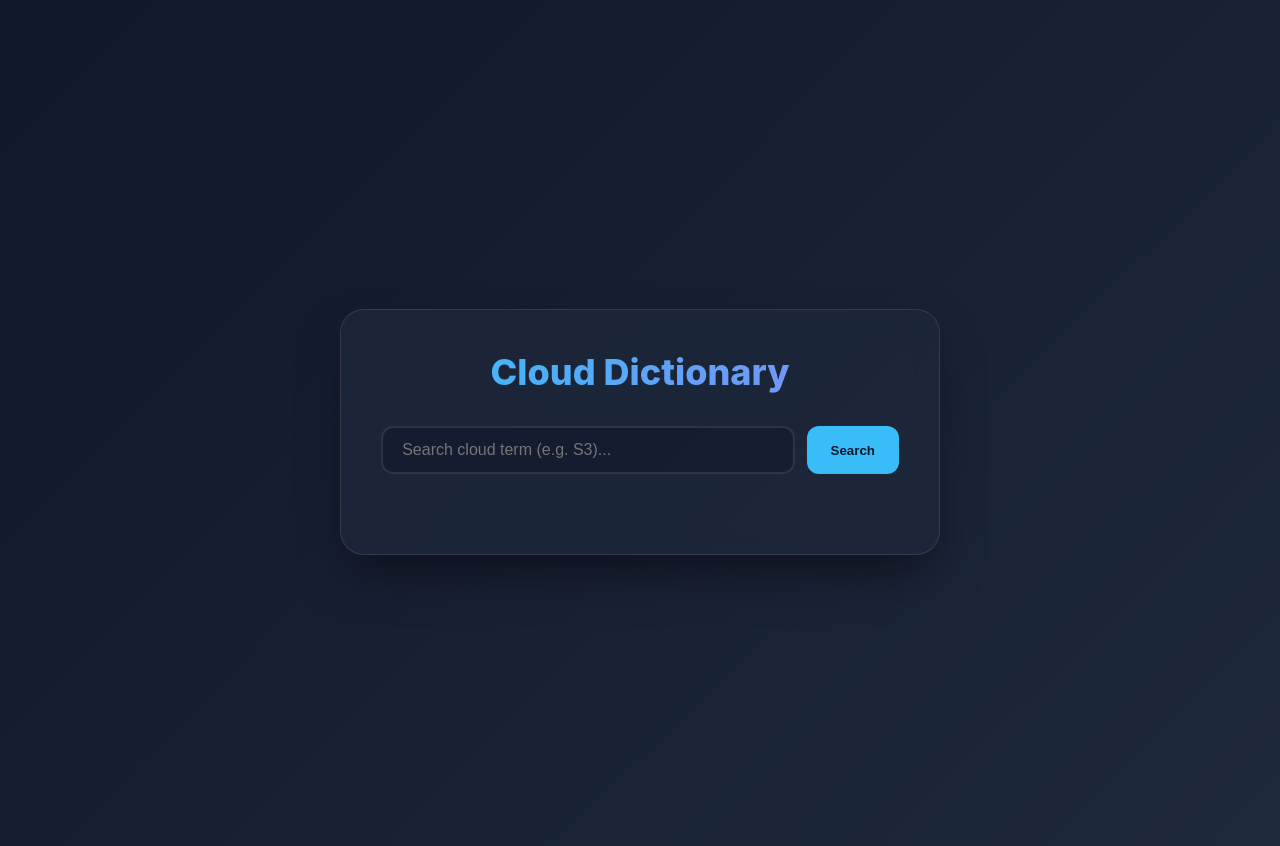
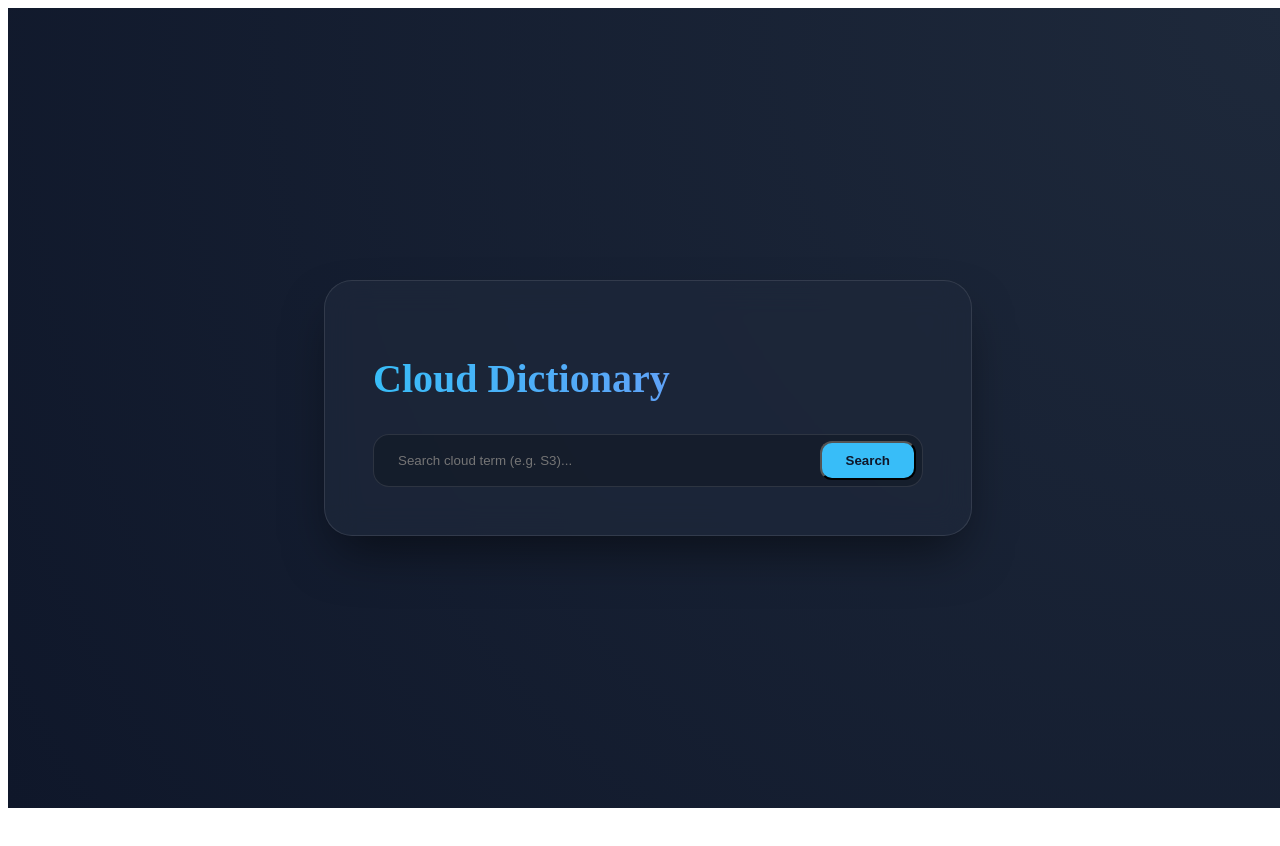
Before and after one commit to ShenLoong99/aws-terraform-cloud-dictionary, a React (Create React App) app in the folder frontend/: page / in a window 1280 px wide. Shown: the top 846 px of the page. After the commit the page ends 816 px from the top, so only its background shows below. Built offline with nearby package versions, Linux system fonts and the light colour scheme; no server answers.

Commit message:
beautify css

```diff
--- a/frontend/src/index.css
+++ b/frontend/src/index.css
@@ -1,118 +1,61 @@
-/* Modern Reset & Base Styles */
-* {
-  margin: 0;
-  padding: 0;
-  box-sizing: border-box;
+.App {
+  display: flex;
+  justify-content: center;
+  align-items: center;
+  min-height: 100vh;
+  background: radial-gradient(circle at top right, #1e293b, #0f172a);
 }
 
-body {
-  font-family: 'Inter', -apple-system, BlinkMacSystemFont, 'Segoe UI', Roboto, sans-serif;
-  background: linear-gradient(135deg, #0f172a 0%, #1e293b 100%); /* Deep dark blue gradient */
-  color: #f8fafc;
-  min-height: 100vh;
-  display: flex;
-  justify-content: center;
-  padding: 2rem 1rem;
-}
-
-/* Glassmorphism Container */
 .container {
-  width: 100%;
-  max-width: 600px;
   background: rgba(30, 41, 59, 0.7);
-  backdrop-filter: blur(12px);
+  backdrop-filter: blur(16px);
   border: 1px solid rgba(255, 255, 255, 0.1);
-  border-radius: 24px;
-  padding: 2.5rem;
+  border-radius: 28px;
+  padding: 3rem;
+  width: 90%;
+  max-width: 550px;
   box-shadow: 0 25px 50px -12px rgba(0, 0, 0, 0.5);
 }
 
 h1 {
-  font-size: 2.25rem;
-  font-weight: 800;
-  text-align: center;
-  margin-bottom: 2rem;
+  font-size: 2.5rem;
   background: linear-gradient(to right, #38bdf8, #818cf8);
   -webkit-background-clip: text;
   -webkit-text-fill-color: transparent;
+  margin-bottom: 2rem;
 }
 
-/* Search Section */
 .search-container {
+  background: rgba(0, 0, 0, 0.2);
+  padding: 6px;
+  border-radius: 16px;
   display: flex;
-  gap: 0.75rem;
-  margin-bottom: 2.5rem;
+  border: 1px solid rgba(255, 255, 255, 0.1);
 }
 
 input[type="text"] {
+  background: transparent;
+  border: none;
+  color: white;
+  padding: 12px 18px;
   flex: 1;
-  padding: 0.8rem 1.2rem;
+  outline: none;
+}
+
+button {
+  background: #38bdf8;
+  color: #0f172a;
   border-radius: 12px;
-  border: 2px solid rgba(255, 255, 255, 0.1);
-  background: rgba(15, 23, 42, 0.5);
-  color: white;
-  font-size: 1rem;
+  font-weight: 700;
+  padding: 10px 24px;
   transition: all 0.3s ease;
 }
 
-input[type="text"]:focus {
-  outline: none;
-  border-color: #38bdf8;
-  box-shadow: 0 0 0 4px rgba(56, 189, 248, 0.2);
+.result-box {
+  margin-top: 2rem;
+  padding: 1.5rem;
+  background: rgba(56, 189, 248, 0.05);
+  border-left: 4px solid #38bdf8;
+  border-radius: 12px;
+  text-align: left;
 }
-
-button {
-  padding: 0.8rem 1.5rem;
-  background: #38bdf8;
-  color: #0f172a;
-  border: none;
-  border-radius: 12px;
-  font-weight: 700;
-  cursor: pointer;
-  transition: transform 0.2s ease, background 0.2s ease;
-}
-
-button:hover {
-  background: #7dd3fc;
-  transform: translateY(-2px);
-}
-
-/* Result Section */
-.result-box {
-  border-top: 1px solid rgba(255, 255, 255, 0.1);
-  padding-top: 1.5rem;
-  animation: fadeIn 0.5s ease;
-}
-
-.word-header {
-  display: flex;
-  align-items: baseline;
-  gap: 1rem;
-  margin-bottom: 1rem;
-}
-
-.word { font-size: 2rem; font-weight: 700; }
-.phonetic { color: #94a3b8; font-style: italic; }
-
-.part-of-speech {
-  display: inline-block;
-  background: rgba(56, 189, 248, 0.1);
-  color: #38bdf8;
-  padding: 0.2rem 0.6rem;
-  border-radius: 6px;
-  font-size: 0.8rem;
-  text-transform: uppercase;
-  font-weight: 700;
-  margin: 1rem 0;
-}
-
-.definition {
-  line-height: 1.6;
-  color: #cbd5e1;
-  margin-bottom: 1rem;
-}
-
-@keyframes fadeIn {
-  from { opacity: 0; transform: translateY(10px); }
-  to { opacity: 1; transform: translateY(0); }
-}
```
